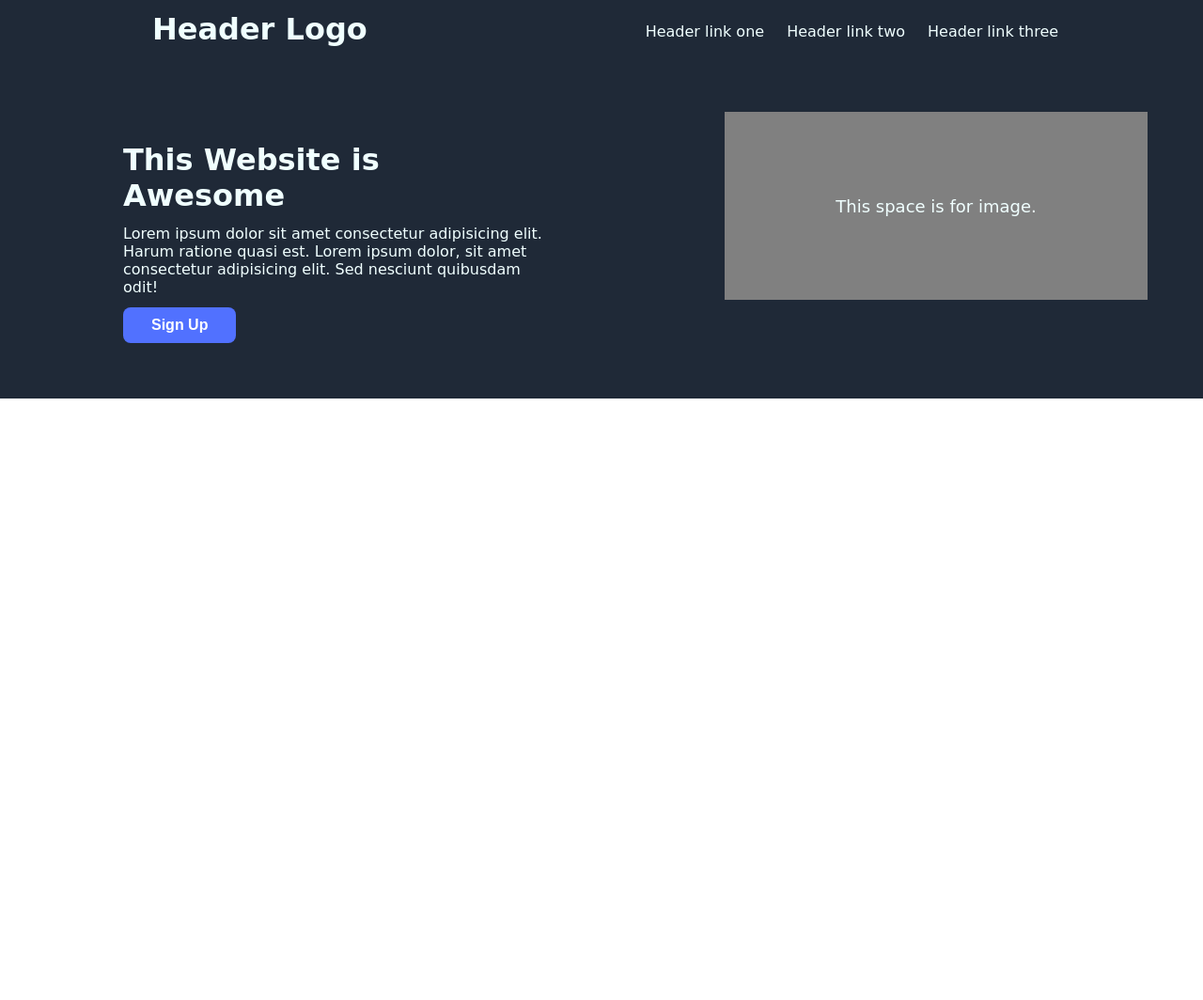
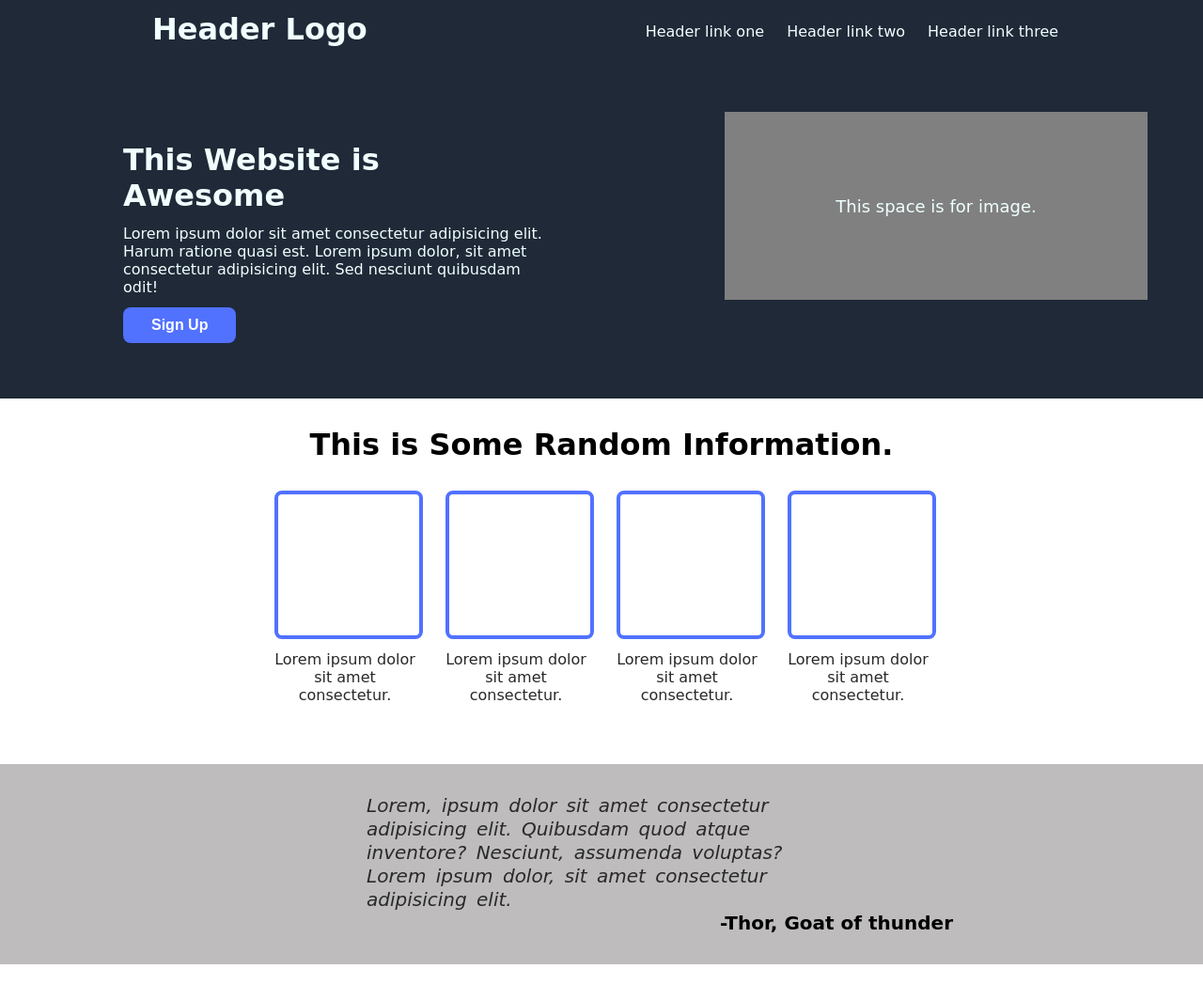
Before and after one commit to AwaisMughal98/Landing-Page, a plain HTML site: page index.html in a window 1280 px wide. Shown: the top 1064 px of the page at 94% size. Before the commit the page ends 800 px from the top, so only its background shows below. Drawn offline with Linux system fonts and the light colour scheme.

Commit message:
Compelete develeopment of body part there is no error regarding to design. First we have the cards part and then we have quote part.

```diff
--- a/index.html
+++ b/index.html
@@ -31,10 +31,37 @@
                 <p>This space is for image.</p>
         </div>
     </div>
+    </div>
     <!-- body seciton code -->
     <div class="body">
-
+        <div class="heading">
+            This is Some Random Information.
+        </div>
+        <div class="cards">
+            <div class="card">
+                <div class="box"></div>
+                    Lorem ipsum dolor sit amet consectetur.
+            </div>
+            <div class="card">
+                <div class="box"></div>
+                    Lorem ipsum dolor sit amet consectetur.
+            </div>
+            <div class="card">
+                <div class="box"></div>
+                    Lorem ipsum dolor sit amet consectetur.
+            </div>
+            <div class="card">
+                <div class="box"></div>
+                    Lorem ipsum dolor sit amet consectetur.
+            </div>
+        </div>
+    <div class="quote-container">
+        <div class="quote">
+            <p>Lorem, ipsum dolor sit amet consectetur adipisicing elit. Quibusdam quod atque inventore?
+            Nesciunt, assumenda voluptas? Lorem ipsum dolor, sit amet consectetur adipisicing elit.
+            </p>
+        </div>
+        <p class="title"><b>-Thor, Goat of thunder</b></p>
     </div>
-
 </body>
 </html>
--- a/style.css
+++ b/style.css
@@ -5,7 +5,7 @@
 body {
     font-family: cursive;
     color: azure;
-    overflow: hidden;
+    overflow-x: hidden;
 }
 .hero-section {
     background-color: #1f2937;
@@ -68,7 +68,59 @@ ul>li>a {
 }
 /* body code of html */
 .body {
+    color: black;
+    margin-bottom: 32px;
+    text-align: center;
+    /* display: flex;
+    flex-direction: column;
+    justify-content: center; */
+}
+.heading{
+    font-size: 32px;
+    font-weight: 900;
+    margin: 30px;
+}
+.box{
+    display: inline;
+    width: 150px;
+    height: 150px;
+    border-radius: 8px;
+    border: 4px rgb(81, 113, 255) solid;
+    margin-bottom: 12px;
+}
+.cards {
     display: flex;
-    color: black;
-    justify-content: space-around;
+    flex-direction: row;
+    justify-content: center;
+    align-items: center;
+    flex-wrap: wrap;
+    gap: 32px;
+    color: rgb(41, 41, 41);
 }
+.card{
+    display: flex;
+    flex-direction: column;
+    max-width: 150px;
+}
+.quote-container {
+    display: flex;
+    justify-content: center;
+    align-items: center;
+    flex-direction: column;
+    font-size: 20px;
+    margin: 64px 0px;
+    padding: 32px 64px;
+    background: rgb(190, 188, 188);
+}
+.quote{
+    text-align: left;
+    font-style: italic;
+    max-width: 500px;
+    color: rgb(41, 41, 41);
+    word-spacing: 4px;
+    line-height: 25px;
+}
+p.title {
+    text-align: right;
+    margin-right: -500px;
+}
```
